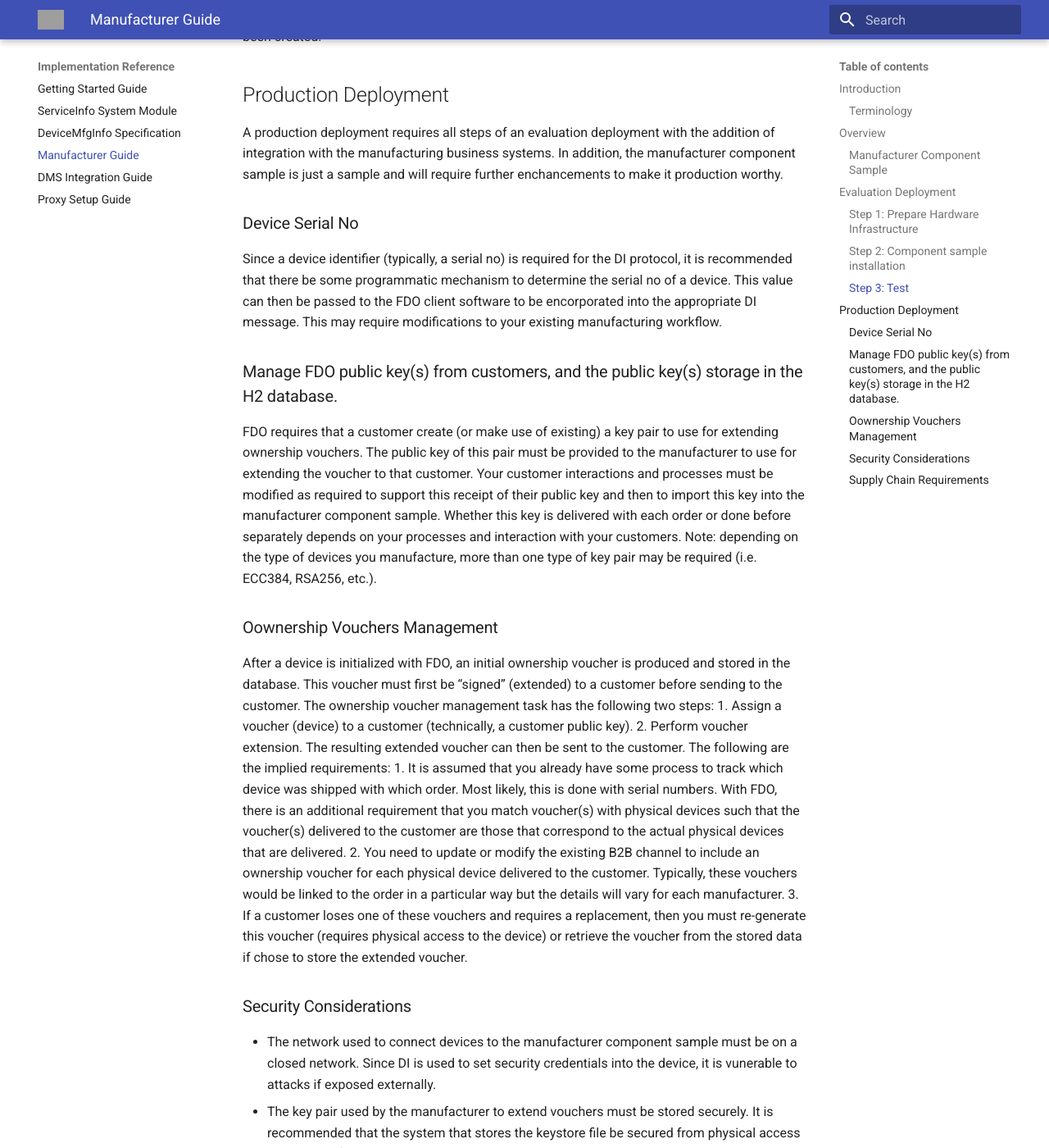
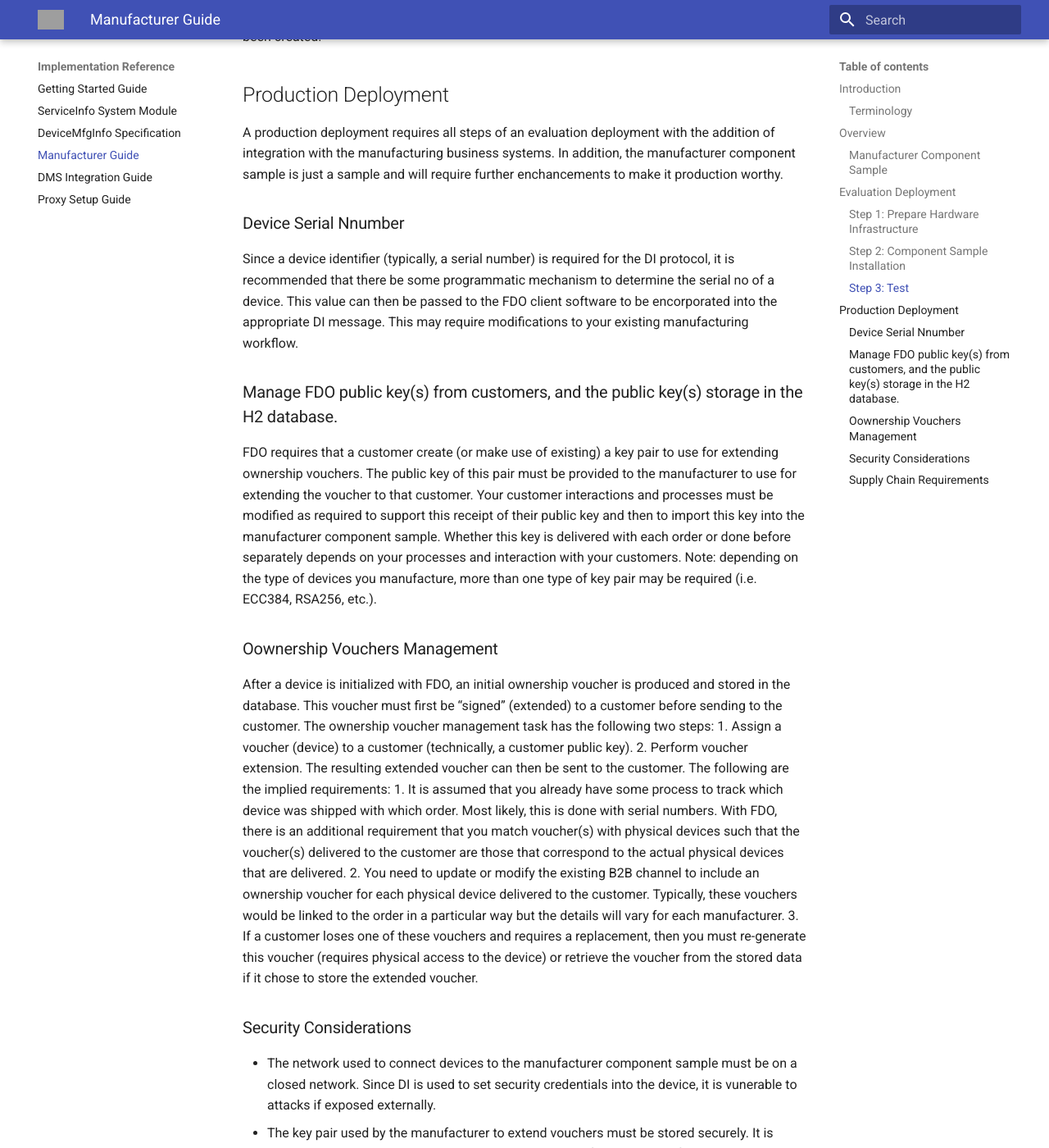
Before and after one commit to fido-device-onboard/docs-fidoiot, an MkDocs documentation site: the page built from docs/implementation-references/manufacturer-guide.md, in a window 1280 px wide and 1400 px high, scrolled down 1772 px. Shown: the whole window at 82% size. Built offline with MkDocs 1.6.1 and Material for MkDocs 9.7.7, drawn with Linux system fonts in a browser that asks for light colours; some of the changed text lies outside the part shown; grey boxes are pictures that could not be loaded.

Commit message:
Update manufacturer-guide.md

```diff
--- a/docs/implementation-references/manufacturer-guide.md
+++ b/docs/implementation-references/manufacturer-guide.md
@@ -19,7 +19,7 @@ The main function of the manufacturer component sample is to serve as a DI proto
 The evaluation deployment is useful for development, test, and enabling purposes. The evaluation deployment can fully initialize a device to the same extent as the production deployment but does not require any integration with business systems.
 ### Step 1: Prepare Hardware Infrastructure
 You need to have one machine that can run the manufacturer component sample. A non-production environment has minimal requirements; the machine can run either the Linux* OS (version 20.04) or Windows\* 10 OS.
-### Step 2: Component sample installation
+### Step 2: Component Sample Installation
 Install the manufacturer component sample, see [Manufacturer Component Readme](#https://github.com/secure-device-onboard/pri-fidoiot/tree/master/component-samples/demo/manufacturer/README.md) for details.
 ### Step 3: Test
 Set up the device to run the FDO DI protocol (refer to device specific documentation for details). Run DI on the device against the manufacturer component sample. You can use any value for the device serial no at this point. For a production scenario, see [Device Serial No](device-mfg-info.md) for details. Use the REST APIs (or a database management tool) to view and confirm the ownership voucher has been created.
@@ -27,31 +27,25 @@ Set up the device to run the FDO DI protocol (refer to device specific documenta
 ## Production Deployment
 A production deployment requires all steps of an evaluation deployment with the addition of integration with the manufacturing business systems. In addition, the manufacturer component sample is just a sample and will require further enchancements to make it production worthy.
 
-### Device Serial No
-Since a device identifier (typically, a serial no) is required for the DI protocol, it is recommended that there be some programmatic mechanism to determine the serial no of a device. This value can then be passed to the FDO client software to be encorporated into the appropriate DI message. This may require modifications to your existing manufacturing workflow.
+### Device Serial Nnumber
+Since a device identifier (typically, a serial number) is required for the DI protocol, it is recommended that there be some programmatic mechanism to determine the serial no of a device. This value can then be passed to the FDO client software to be encorporated into the appropriate DI message. This may require modifications to your existing manufacturing workflow.
 
 ### Manage FDO public key(s) from customers, and the public key(s) storage in the H2 database.
 FDO requires that a customer create (or make use of existing) a key pair to use for extending ownership vouchers. The public key of this pair must be provided to the manufacturer to use for extending the voucher to that customer. Your customer interactions and processes must be modified as required to support this receipt of their public key and then to import this key into the manufacturer component sample. Whether this key is delivered with each order or done before separately depends on your processes and interaction with your customers.
 Note: depending on the type of devices you manufacture, more than one type of key pair may be required (i.e. ECC384, RSA256, etc.).
 
 ### Oownership Vouchers Management
-After a device is initialized with FDO, an initial ownership voucher is produced and stored in the database. This voucher must first be “signed” (extended) to a customer before sending
-to the customer. The ownership voucher management task has the following two steps:
+After a device is initialized with FDO, an initial ownership voucher is produced and stored in the database. This voucher must first be “signed” (extended) to a customer before sending to the customer. The ownership voucher management task has the following two steps:
 1.	Assign a voucher (device) to a customer (technically, a customer public key).
 2.	Perform voucher extension. The resulting extended voucher can then be sent to the customer.
 The following are the implied requirements:
-1.	It is assumed that you already have some process to track which device was shipped with which order. Most likely, this is done with serial numbers. With FDO, there is an additional
-requirement that you match voucher(s) with physical devices such that the voucher(s) delivered to the customer are those that correspond to the actual physical devices that are delivered.
-2.	You need to update or modify the existing B2B channel to include an ownership voucher for each physical device delivered to the customer. Typically, these vouchers would be linked to
-the order in a particular way but the details will vary for each manufacturer.
-3.	If a customer loses one of these vouchers and requires a replacement, then you must re-generate this voucher (requires physical access to the device) or retrieve the voucher from the
-stored data if chose to store the extended voucher.
+1.	It is assumed that you already have some process to track which device was shipped with which order. Most likely, this is done with serial numbers. With FDO, there is an additional requirement that you match voucher(s) with physical devices such that the voucher(s) delivered to the customer are those that correspond to the actual physical devices that are delivered.
+2.	You need to update or modify the existing B2B channel to include an ownership voucher for each physical device delivered to the customer. Typically, these vouchers would be linked to the order in a particular way but the details will vary for each manufacturer.
+3.	If a customer loses one of these vouchers and requires a replacement, then you must re-generate this voucher (requires physical access to the device) or retrieve the voucher from the stored data if it chose to store the extended voucher.
 
 ### Security Considerations
-* The network used to connect devices to the manufacturer component sample must be on a closed network. Since DI is used to set security credentials into the device, it is vunerable to
-attacks if exposed externally.
-* The key pair used by the manufacturer to extend vouchers must be stored securely. It is recommended that the system that stores the keystore file be secured from physical access to
-only qualified individuals.
+* The network used to connect devices to the manufacturer component sample must be on a closed network. Since DI is used to set security credentials into the device, it is vunerable to attacks if exposed externally.
+* The key pair used by the manufacturer to extend vouchers must be stored securely. It is recommended that the system that stores the keystore file be secured from physical access to only qualified individuals.
 
 ### Supply Chain Requirements
 FDO requires support from your supply chain partners. Specially, they will need to deploy the means to manage and extend ownership vouchers. As physical devices come into their inventory they will need to associate those devices with the respective ownership vouchers. Then as those device are resold, the vouchers will need to be extended to the next owner in the supply chain.
```
